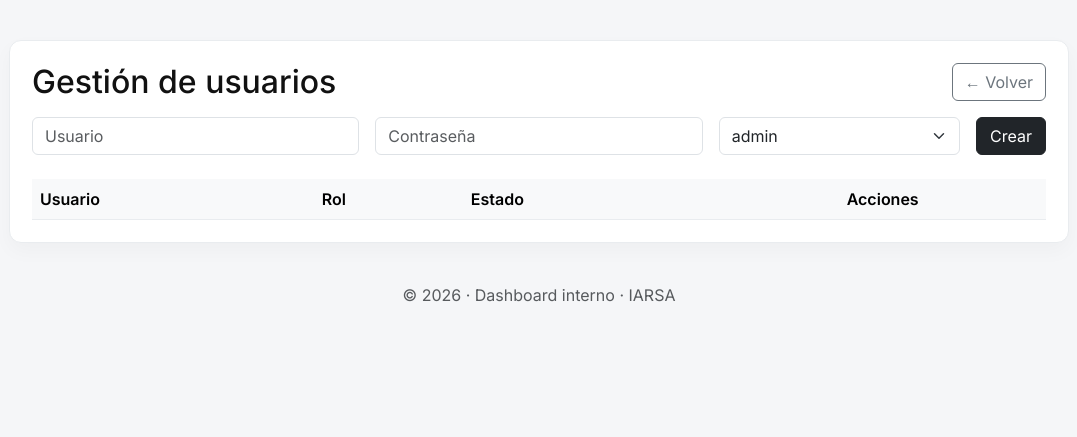
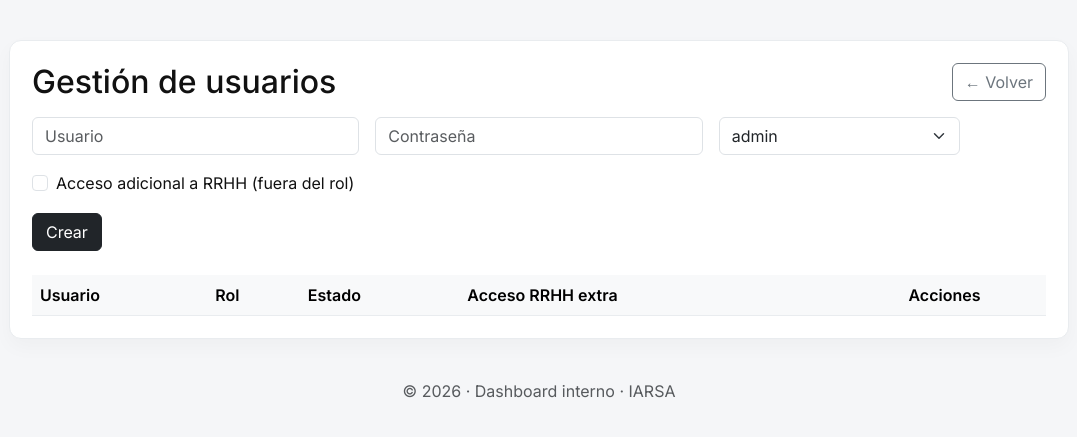
Before and after one commit to santiagonisi/Dashboard, a Flask app: page /admin/usuarios in a window 1280 px wide. Shown: the part 78-515 px from the top of the page, without its empty margins (101-1178 px from the left). Run offline with Flask 3, Linux system fonts and the light colour scheme; the visitor is signed in with stand-in values (Sample User, id 1); data that the repository does not hold is empty; some libraries are stand-ins or nearby versions.

Commit message:
nuevos roles + roles personales por usuario

```diff
--- a/app.py
+++ b/app.py
@@ -18,6 +18,36 @@ csrf = CSRFProtect(app)
 
 
 ROLES = ["admin", "operador", "laboratorio", "tecnica", "gestion"]
+
+
+def ensure_usuarios_schema():
+    conn = get_db_connection()
+    try:
+        cursor = conn.cursor()
+        cursor.execute("PRAGMA table_info(usuarios)")
+        columns = {row["name"] for row in cursor.fetchall()}
+
+        if not columns:
+            return
+
+        if "rrhh_extra_access" not in columns:
+            cursor.execute(
+                """
+                ALTER TABLE usuarios
+                ADD COLUMN rrhh_extra_access INTEGER NOT NULL DEFAULT 0
+                """
+            )
+            conn.commit()
+    finally:
+        conn.close()
+
+
+def can_access_rrhh(usuario, rol):
+    if rol in {"admin", "gestion"}:
+        return True
+
+    user = get_user(usuario)
+    return bool(user and user["rrhh_extra_access"])
 
 
 def redirect_to_module(module_name, target_url):
@@ -52,6 +82,9 @@ def role_required(roles):
     return wrapper
 
 
+ensure_usuarios_schema()
+
+
 @app.route("/login", methods=["GET", "POST"])
 def login():
     if request.method == "POST":
@@ -77,6 +110,11 @@ def dashboard():
     if "usuario" not in session:
         return redirect(url_for("login"))
 
+    rrhh_enabled = can_access_rrhh(
+        session.get("usuario"),
+        session.get("rol")
+    )
+
     return render_template(
         "dashboard.html",
         logistica=Config.LOGISTICA_URL,
@@ -86,7 +124,8 @@ def dashboard():
         sobre_II=Config.SOBRE_II_URL,
         polizas=Config.POLIZAS_URL,
         rrhh=Config.RRHH_URL,
-        combustible=Config.COMBUSTIBLE_URL
+        combustible=Config.COMBUSTIBLE_URL,
+        can_rrhh=rrhh_enabled
     )
 
 
@@ -115,7 +154,7 @@ def sobre_ii():
 
 
 @app.route("/polizas")
-@role_required(["admin", "tecnica"])
+@role_required(["admin", "tecnica", "gestion"])
 def polizas():
     return redirect_to_module("Pólizas", Config.POLIZAS_URL)
 
@@ -133,8 +172,13 @@ def presupuestos():
 
 
 @app.route("/rrhh")
-@role_required(["admin", "gestion"])
 def rrhh():
+    if "usuario" not in session:
+        return redirect(url_for("login"))
+
+    if not can_access_rrhh(session.get("usuario"), session.get("rol")):
+        return abort(403)
+
     return redirect_to_module("RRHH", Config.RRHH_URL)
 
 
@@ -150,13 +194,14 @@ def admin_usuarios():
         usuario = request.form["usuario"]
         password = request.form["password"]
         rol = request.form["rol"]
+        rrhh_extra_access = 1 if request.form.get("rrhh_extra_access") == "1" else 0
 
         try:
             password_hash = generate_password_hash(password)
             cursor.execute("""
-                INSERT INTO usuarios (usuario, password, rol, activo)
-                VALUES (?, ?, ?, 1)
-            """, (usuario, password_hash, rol))
+                INSERT INTO usuarios (usuario, password, rol, activo, rrhh_extra_access)
+                VALUES (?, ?, ?, 1, ?)
+            """, (usuario, password_hash, rol, rrhh_extra_access))
             conn.commit()
         except sqlite3.IntegrityError:
             error_msg = "El usuario ya existe."
@@ -190,20 +235,23 @@ def edit_usuario(user_id):
         usuario = request.form["usuario"]
         rol = request.form["rol"]
         activo = 1 if request.form.get("activo") == "1" else 0
+        rrhh_extra_access = 1 if request.form.get("rrhh_extra_access") == "1" else 0
         password = request.form.get("password")
 
         try:
             if password:
                 password_hash = generate_password_hash(password)
                 cursor.execute("""
-                    UPDATE usuarios SET usuario = ?, password = ?, rol = ?, activo = ?
+                    UPDATE usuarios
+                    SET usuario = ?, password = ?, rol = ?, activo = ?, rrhh_extra_access = ?
                     WHERE id = ?
-                """, (usuario, password_hash, rol, activo, user_id))
+                """, (usuario, password_hash, rol, activo, rrhh_extra_access, user_id))
             else:
                 cursor.execute("""
-                    UPDATE usuarios SET usuario = ?, rol = ?, activo = ?
+                    UPDATE usuarios
+                    SET usuario = ?, rol = ?, activo = ?, rrhh_extra_access = ?
                     WHERE id = ?
-                """, (usuario, rol, activo, user_id))
+                """, (usuario, rol, activo, rrhh_extra_access, user_id))
             conn.commit()
         except sqlite3.IntegrityError:
             conn.close()
@@ -263,6 +311,32 @@ def toggle_usuario(user_id):
     return redirect(url_for("admin_usuarios"))
 
 
+@app.route("/admin/usuarios/toggle-rrhh/<int:user_id>", methods=["POST"])
+@role_required(["admin"])
+def toggle_rrhh_access(user_id):
+    conn = get_db_connection()
+    cursor = conn.cursor()
+
+    cursor.execute("SELECT id FROM usuarios WHERE id = ?", (user_id,))
+    if not cursor.fetchone():
+        conn.close()
+        return redirect(url_for("admin_usuarios", error="Usuario no encontrado"))
+
+    cursor.execute(
+        """
+        UPDATE usuarios
+        SET rrhh_extra_access = CASE rrhh_extra_access WHEN 1 THEN 0 ELSE 1 END
+        WHERE id = ?
+        """,
+        (user_id,)
+    )
+
+    conn.commit()
+    conn.close()
+
+    return redirect(url_for("admin_usuarios"))
+
+
 @app.route("/logout")
 def logout():
     session.clear()
--- a/database/init_db.py
+++ b/database/init_db.py
@@ -16,7 +16,8 @@ CREATE TABLE IF NOT EXISTS usuarios (
     usuario TEXT UNIQUE NOT NULL,
     password TEXT NOT NULL,
     rol TEXT NOT NULL,
-    activo INTEGER DEFAULT 1
+    activo INTEGER DEFAULT 1,
+    rrhh_extra_access INTEGER NOT NULL DEFAULT 0
 )
 """)
 
--- a/templates/admin_edit_user.html
+++ b/templates/admin_edit_user.html
@@ -36,6 +36,11 @@
         <label for="activo" class="form-check-label">Activo</label>
     </div>
 
+    <div class="col-md-4 form-check mt-2">
+        <input type="checkbox" class="form-check-input" id="rrhh_extra_access" name="rrhh_extra_access" value="1" {% if user.rrhh_extra_access %}checked{% endif %}>
+        <label for="rrhh_extra_access" class="form-check-label">Acceso adicional a RRHH (fuera del rol)</label>
+    </div>
+
     <div class="col-12 mt-3">
         <button class="btn btn-dark">Guardar</button>
         <a href="{{ url_for('admin_usuarios') }}" class="btn btn-secondary ms-2">Cancelar</a>
--- a/templates/admin_usuarios.html
+++ b/templates/admin_usuarios.html
@@ -58,6 +58,21 @@
                 </select>
             </div>
 
+            <div class="col-md-12">
+                <div class="form-check">
+                    <input
+                        type="checkbox"
+                        class="form-check-input"
+                        id="rrhh_extra_access"
+                        name="rrhh_extra_access"
+                        value="1"
+                    >
+                    <label class="form-check-label" for="rrhh_extra_access">
+                        Acceso adicional a RRHH (fuera del rol)
+                    </label>
+                </div>
+            </div>
+
             <div class="col-md-1 d-grid">
                 <button class="btn btn-dark">Crear</button>
             </div>
@@ -70,6 +85,7 @@
                         <th>Usuario</th>
                         <th>Rol</th>
                         <th>Estado</th>
+                        <th>Acceso RRHH extra</th>
                         <th class="text-center">Acciones</th>
                     </tr>
                 </thead>
@@ -84,6 +100,13 @@
                                 <span class="badge bg-success">Activo</span>
                             {% else %}
                                 <span class="badge bg-secondary">Inactivo</span>
+                            {% endif %}
+                        </td>
+                        <td>
+                            {% if u.rrhh_extra_access %}
+                                <span class="badge bg-primary">Habilitado</span>
+                            {% else %}
+                                <span class="badge bg-light text-dark border">No</span>
                             {% endif %}
                         </td>
                         <td class="text-center">
@@ -102,6 +125,13 @@
                             <a href="{{ url_for('edit_usuario', user_id=u.id) }}" class="btn btn-sm btn-primary ms-2 btn-emoji" title="Editar" aria-label="Editar">
                                 ✏️
                             </a>
+
+                            <form method="POST" action="{{ url_for('toggle_rrhh_access', user_id=u.id) }}" style="display:inline">
+                                <input type="hidden" name="csrf_token" value="{{ csrf_token() }}">
+                                <button class="btn btn-sm btn-outline-primary ms-2" title="Alternar acceso RRHH extra" aria-label="Alternar acceso RRHH extra">
+                                    RRHH
+                                </button>
+                            </form>
 
                             <form method="POST" action="{{ url_for('delete_usuario', user_id=u.id) }}" style="display:inline" onsubmit="return confirm('¿Eliminar usuario {{ u.usuario }}? Esta acción no se puede deshacer');">
                                 <input type="hidden" name="csrf_token" value="{{ csrf_token() }}">
--- a/templates/dashboard.html
+++ b/templates/dashboard.html
@@ -189,7 +189,7 @@
         </a>
         {% endif %}
 
-        {% if session["rol"] in ["admin", "tecnica"] %}
+        {% if session["rol"] in ["admin", "tecnica", "gestion"] %}
         <a href="{{ polizas }}" class="card-link">
             <div class="card">
                 <div class="icon">📋</div>
@@ -199,7 +199,7 @@
         </a>
         {% endif %}
 
-        {% if session["rol"] in ["admin", "gestion"] %}
+        {% if can_rrhh %}
         <a href="{{ rrhh }}" class="card-link">
             <div class="card">
                 <div class="icon">👥</div>
```
